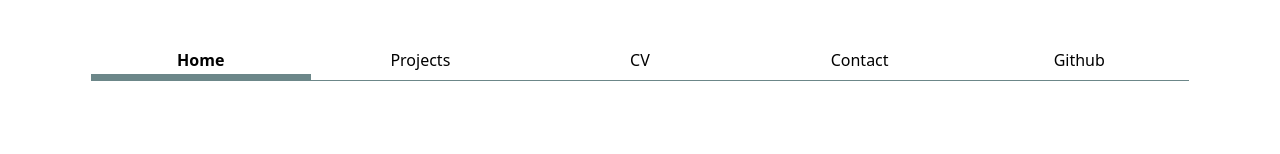
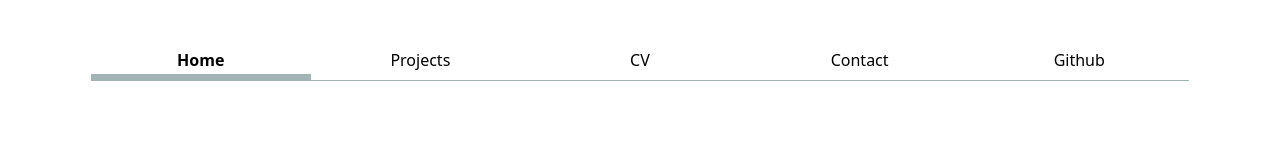
Before and after one commit to dilaozberkman/lab3, a SvelteKit app: page / in a window 1280 px wide. Shown: the top 154 px of the page. Built offline with nearby package versions, Linux system fonts and the light colour scheme.

Commit message:
changed color

```diff
--- a/src/routes/+layout.svelte
+++ b/src/routes/+layout.svelte
@@ -32,7 +32,7 @@
         }
 
     nav {
-        --border-color: oklch(50% 10% 200 / 80%);
+        --border-color: oklch(50% 10% 200 / 50%);
         display: flex; /* Turns nav into a flex container */
         margin-bottom: 1em;
         border-bottom-width: 1px;
```
